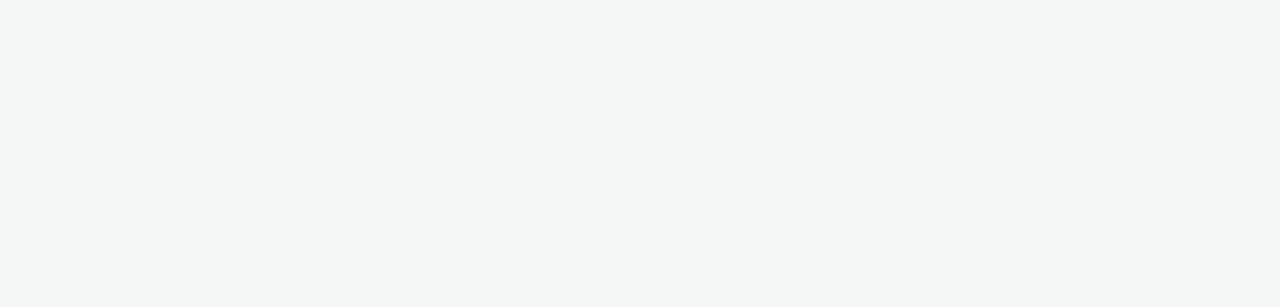
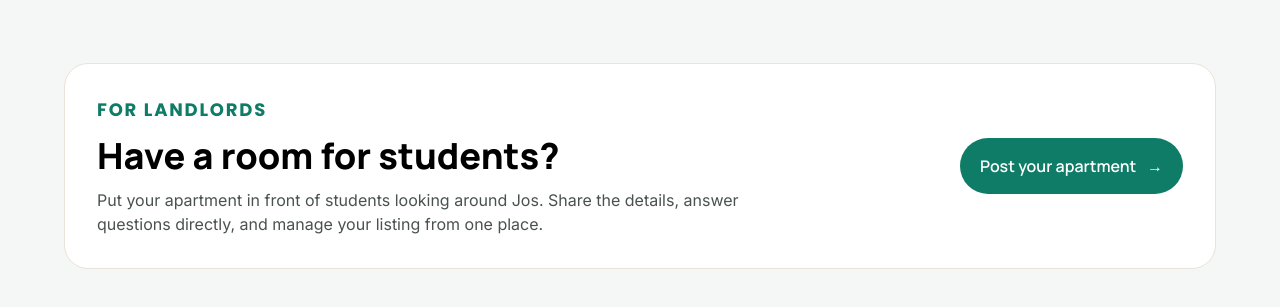
Before and after one commit to Tjay05/campus-nest, a React (Vite) app: page / in a window 1280 px wide. Shown: the part 1879-2186 px from the top of the page. Before the commit the page ends 1942 px from the top, so only its background shows below. Built offline with nearby package versions, Linux system fonts and the light colour scheme.

Commit message:
Add cta for landlords

```diff
--- a/src/pages/Landing.jsx
+++ b/src/pages/Landing.jsx
@@ -122,6 +122,14 @@ const Landingpage = () => {
           </Link>
         </div>
       </section>
+      <section id="landlord" className="cta rule my-16 bg-white rounded-3xl p-8 border border-[#e9e3d8] md:flex md:items-center md:justify-between">
+        <div className="">
+          <p className="uppercase text-[#0E7C66] font-[poppins] font-bold tracking-widest text-sm md:text-lg">for landlords</p>
+          <h2 className="font-extrabold text-2xl font-[manrope] my-3 md:text-4xl">Have a room for students?</h2>
+          <p className="font-[inter] text-[#4a524d] md:w-3/4">Put your apartment in front of students looking around Jos. Share the details, answer questions directly, and manage your listing from one place.</p>
+        </div>
+        <Link to="" className="rounded-full bg-[#0E7C66] text-white font-[manrope] inline-flex gap-2 mt-4 items-center p-4 md:flex md:gap-0 md:px-5 md:mt-0 md:w-1/4 md:justify-between font-semibold text-sm md:text-base">Post your apartment<span className="">→</span></Link>
+      </section>
     </>
   );
 }
```
